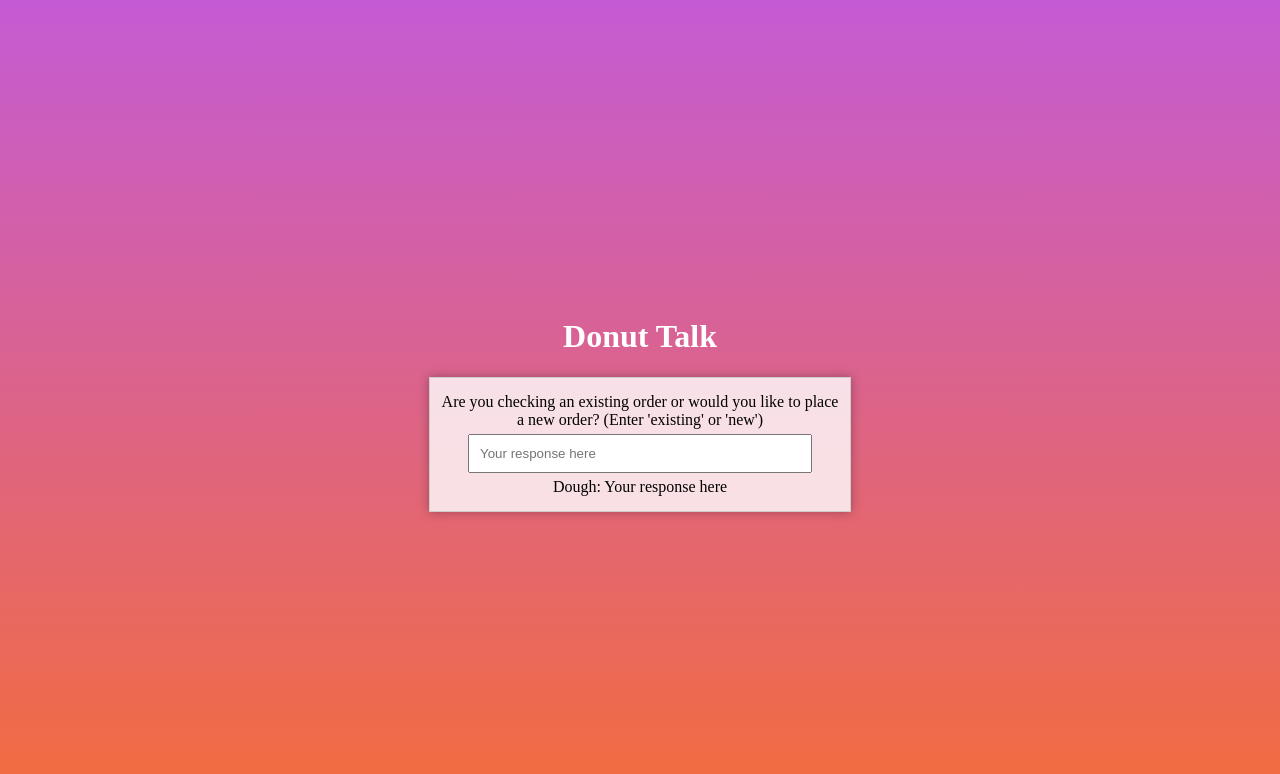
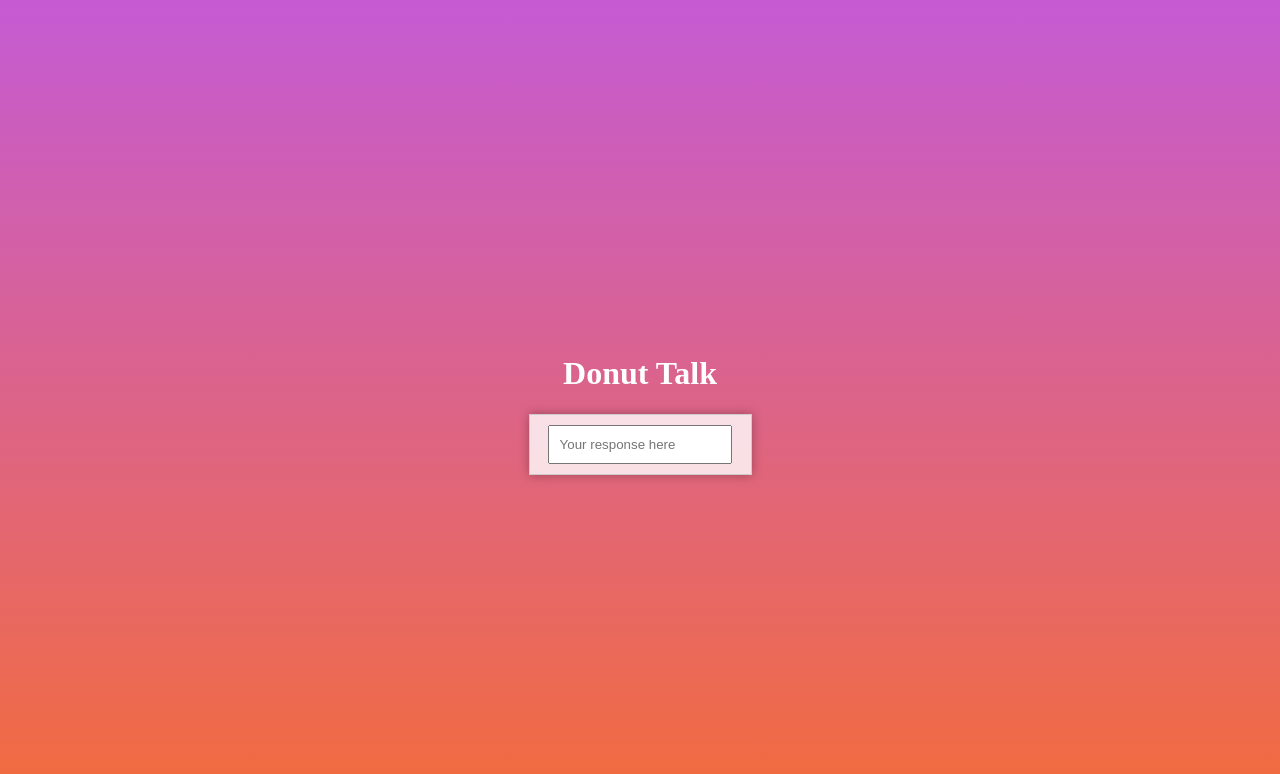
Before and after one commit to Just-Krispy/The-Donut-Shop, a plain HTML site: page index.html in a window 1280 px wide. Drawn offline with Linux system fonts and the light colour scheme.

Commit message:
Update index.html

```diff
--- a/index.html
+++ b/index.html
@@ -39,7 +39,6 @@
 <body>
     <h1>Donut Talk</h1>
     <div id="chat-container">
-        <p>Are you checking an existing order or would you like to place a new order? (Enter 'existing' or 'new')</p>
         <input type="text" id="user-input" placeholder="Your response here" />
     </div>
     <script>
@@ -66,8 +65,6 @@
         });
 
         // Start the conversation
-        appendMessage("Your response here", true);
-
         let userState = '';
         let customerName = '';
         let customerEmail = '';
```
